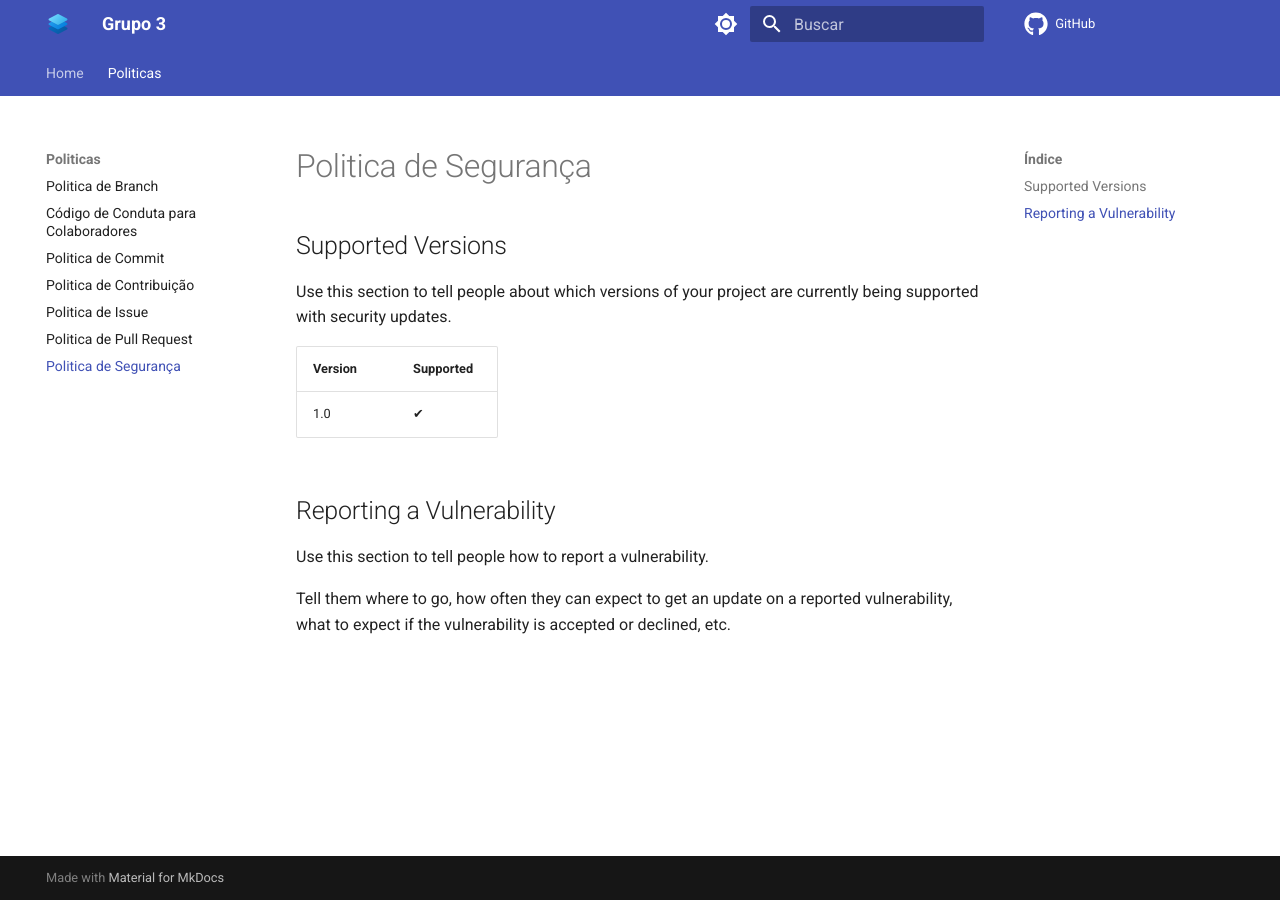
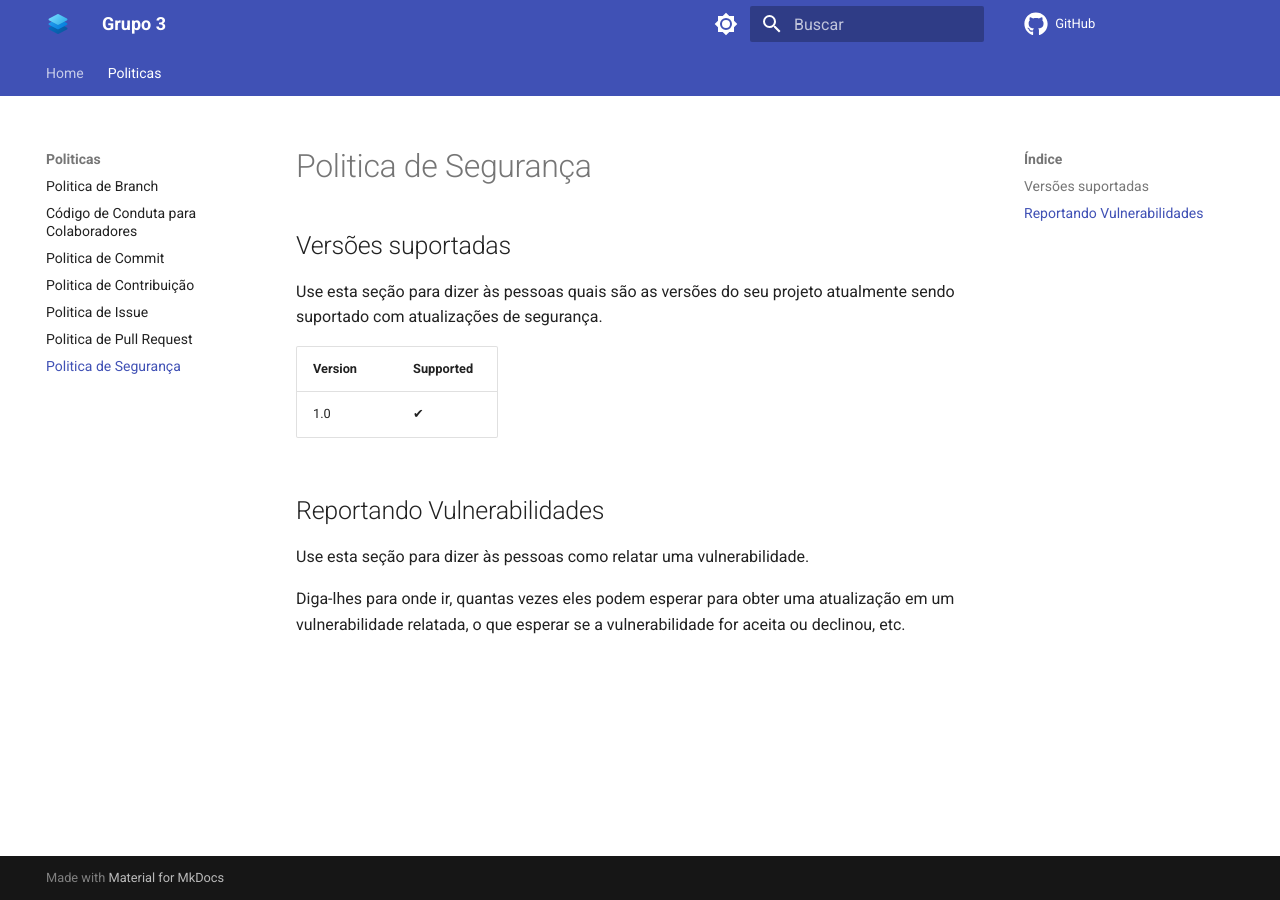
Before and after one commit to Interacao-Humano-Computador/2022.2-SimplesNacional, an MkDocs documentation site: the page built from docs/Politicas/SECURITY.md, in a window 1280 px wide. Built offline with MkDocs 1.6.1 and Material for MkDocs 9.7.7, drawn with Linux system fonts in a browser that asks for light colours; comment, search, counter and statistics services are not loaded.

Commit message:
Politica de segurança

```diff
--- a/docs/Politicas/SECURITY.md
+++ b/docs/Politicas/SECURITY.md
@@ -1,18 +1,18 @@
 # Politica de Segurança
 
-## Supported Versions
+## Versões suportadas
 
-Use this section to tell people about which versions of your project are
-currently being supported with security updates.
+Use esta seção para dizer às pessoas quais são as versões do seu projeto
+atualmente sendo suportado com atualizações de segurança.
 
 | Version | Supported          |
 | ------- | ------------------ |
 | 1.0  | ✔ |
 
-## Reporting a Vulnerability
+## Reportando Vulnerabilidades
 
-Use this section to tell people how to report a vulnerability.
+Use esta seção para dizer às pessoas como relatar uma vulnerabilidade.
 
-Tell them where to go, how often they can expect to get an update on a
-reported vulnerability, what to expect if the vulnerability is accepted or
-declined, etc.
+Diga-lhes para onde ir, quantas vezes eles podem esperar para obter uma atualização em um
+vulnerabilidade relatada, o que esperar se a vulnerabilidade for aceita ou
+declinou, etc.
```
